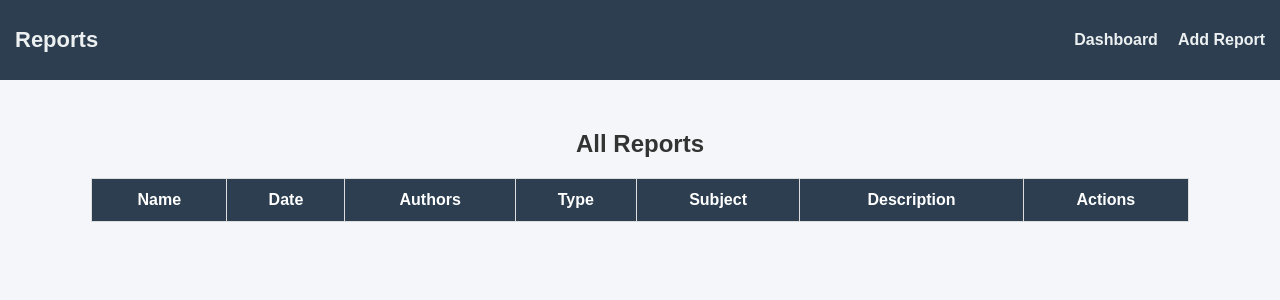
After one commit to athuduku/ENGG4000_RIMS_MGMT, a Django app: page /reports/ in a window 1280 px wide. The commit adds this page. Shown: the top 300 px of the page. Run offline with Django 5.2, Linux system fonts and the light colour scheme; lists and menus that the app fills with data are empty.

Commit message:
Spike Milestone 1 RIMS CRUD

```diff
--- /dev/null
+++ b/frontend/Pages/view_report.html
@@ -0,0 +1,128 @@
+{% load static %}
+<!DOCTYPE html>
+<html lang="en">
+<head>
+    <meta charset="UTF-8">
+    <title>Reports</title>
+    <link rel="stylesheet" href="{% static 'css/style.css' %}">
+    <style>
+        .action-btn {
+            padding: 6px 12px;
+            margin: 2px;
+            border: none;
+            border-radius: 4px;
+            cursor: pointer;
+            font-size: 14px;
+        }
+        .delete-btn {
+            background-color: #e74c3c;
+            color: white;
+        }
+        .edit-btn {
+            background-color: #3498db;
+            color: white;
+        }
+        .delete-btn:hover { background-color: #c0392b; }
+        .edit-btn:hover { background-color: #2980b9; }
+    </style>
+</head>
+<body>
+    <div class="navbar">
+        <h1>Reports</h1>
+        <ul>
+            <li><a href="{% url 'index' %}">Dashboard</a></li>
+            <li><a href="{% url 'form' %}">Add Report</a></li>
+        </ul>
+    </div>
+
+    <div class="container">
+        <h2>All Reports</h2>
+        <table id="reportTable">
+            <tr>
+                <th>Name</th>
+                <th>Date</th>
+                <th>Authors</th>
+                <th>Type</th>
+                <th>Subject</th>
+                <th>Description</th>
+                <th>Actions</th>
+            </tr>
+        </table>
+    </div>
+
+    <script>
+        function loadReports() {
+            let reports = JSON.parse(localStorage.getItem("reports")) || [];
+            const table = document.getElementById("reportTable");
+
+            // clear existing rows (except header)
+            table.innerHTML = `
+                <tr>
+                    <th>Name</th>
+                    <th>Date</th>
+                    <th>Authors</th>
+                    <th>Type</th>
+                    <th>Subject</th>
+                    <th>Description</th>
+                    <th>Actions</th>
+                </tr>`;
+
+            reports.forEach((report, index) => {
+                let row = table.insertRow();
+                row.insertCell(0).innerText = report.name;
+                row.insertCell(1).innerText = report.date;
+                row.insertCell(2).innerText = report.authors;
+                row.insertCell(3).innerText = report.type;
+                row.insertCell(4).innerText = report.subject;
+                row.insertCell(5).innerText = report.description;
+
+                let actions = row.insertCell(6);
+
+                // Edit button
+                let editBtn = document.createElement("button");
+                editBtn.innerText = "Edit";
+                editBtn.className = "action-btn edit-btn";
+                editBtn.onclick = function() { editReport(index); };
+
+                // Delete button
+                let deleteBtn = document.createElement("button");
+                deleteBtn.innerText = "Delete";
+                deleteBtn.className = "action-btn delete-btn";
+                deleteBtn.onclick = function() { deleteReport(index); };
+
+                actions.appendChild(editBtn);
+                actions.appendChild(deleteBtn);
+            });
+        }
+
+        function deleteReport(index) {
+            let reports = JSON.parse(localStorage.getItem("reports")) || [];
+            reports.splice(index, 1); // remove one item
+            localStorage.setItem("reports", JSON.stringify(reports));
+            loadReports(); // reload table
+        }
+
+        function editReport(index) {
+            let reports = JSON.parse(localStorage.getItem("reports")) || [];
+            let report = reports[index];
+
+            // Fill form values in prompt (quick way)
+            let name = prompt("Report Name:", report.name);
+            let date = prompt("Date:", report.date);
+            let authors = prompt("Authors:", report.authors);
+            let type = prompt("Type:", report.type);
+            let subject = prompt("Subject:", report.subject);
+            let description = prompt("Description:", report.description);
+
+            if (name && date && authors && type && subject && description) {
+                reports[index] = { name, date, authors, type, subject, description };
+                localStorage.setItem("reports", JSON.stringify(reports));
+                loadReports();
+            }
+        }
+
+        // Load on page start
+        loadReports();
+    </script>
+</body>
+</html>
--- a/frontend/static/css/style.css
+++ b/frontend/static/css/style.css
@@ -1,32 +1,99 @@
-body, h1, p {
+body {
+    font-family: Arial, sans-serif;
     margin: 0;
     padding: 0;
-    font-family: Arial, sans-serif;
+    background: #f4f6f9;
+    color: #333;
 }
 
-body {
-    background-color: rgba(18, 31, 70, 0.49);
-    color: #333;
-    line-height: 1.6;
-    padding: 20px;
+.navbar {
+    background-color: #2c3e50;
+    padding: 15px;
+    display: flex;
+    justify-content: space-between;
+    align-items: center;
 }
 
-h1 {
-    color: #2c3e50;
-    margin-bottom: 10px;
+.navbar h1 {
+    color: #ecf0f1;
+    margin: 0;
+    font-size: 22px;
 }
 
-p {
-    color: #555;
-    font-size: 18px;
+.navbar ul {
+    list-style: none;
+    display: flex;
+    gap: 20px;
+}
+
+.navbar ul li a {
+    color: #ecf0f1;
+    text-decoration: none;
+    font-weight: bold;
+}
+
+.navbar ul li a:hover {
+    color: #1abc9c;
 }
 
 .container {
-    max-width: 800px;
-    height: 300px;
-    margin: 50px auto;
-    padding: 20px;
+    padding: 30px;
+    text-align: center;
+}
+
+.button {
+    display: inline-block;
+    padding: 12px 20px;
+    margin: 10px;
+    border-radius: 5px;
+    background-color: #1abc9c;
+    color: white;
+    text-decoration: none;
+}
+
+.button:hover {
+    background-color: #16a085;
+}
+
+.form-container {
+    max-width: 600px;
+    margin: 40px auto;
+    text-align: left;
     background: #fff;
-    border-radius: 8px;
-    box-shadow: 0 2px 8px rgba(0, 0, 0, 0.1);
+    padding: 30px;
+    border-radius: 10px;
+    box-shadow: 0 2px 6px rgba(0,0,0,0.15);
 }
+
+.form-container label {
+    font-weight: bold;
+    display: block;
+    margin-bottom: 5px;
+}
+
+.form-container input,
+.form-container textarea {
+    width: 100%;
+    padding: 10px;
+    margin-bottom: 15px;
+    border: 1px solid #ccc;
+    border-radius: 5px;
+}
+
+table {
+    border-collapse: collapse;
+    width: 90%;
+    margin: 20px auto;
+    background: #fff;
+}
+
+th, td {
+    border: 1px solid #ddd;
+    padding: 12px;
+    text-align: center;
+}
+
+th {
+    background-color: #2c3e50;
+    color: white;
+}
```
Also changed, not shown: frontend/Pages/form.html (added, +64 -0 lines), frontend/Pages/home.html (added, +21 -0 lines), frontend/templates/index.html (+15 -6 lines).
